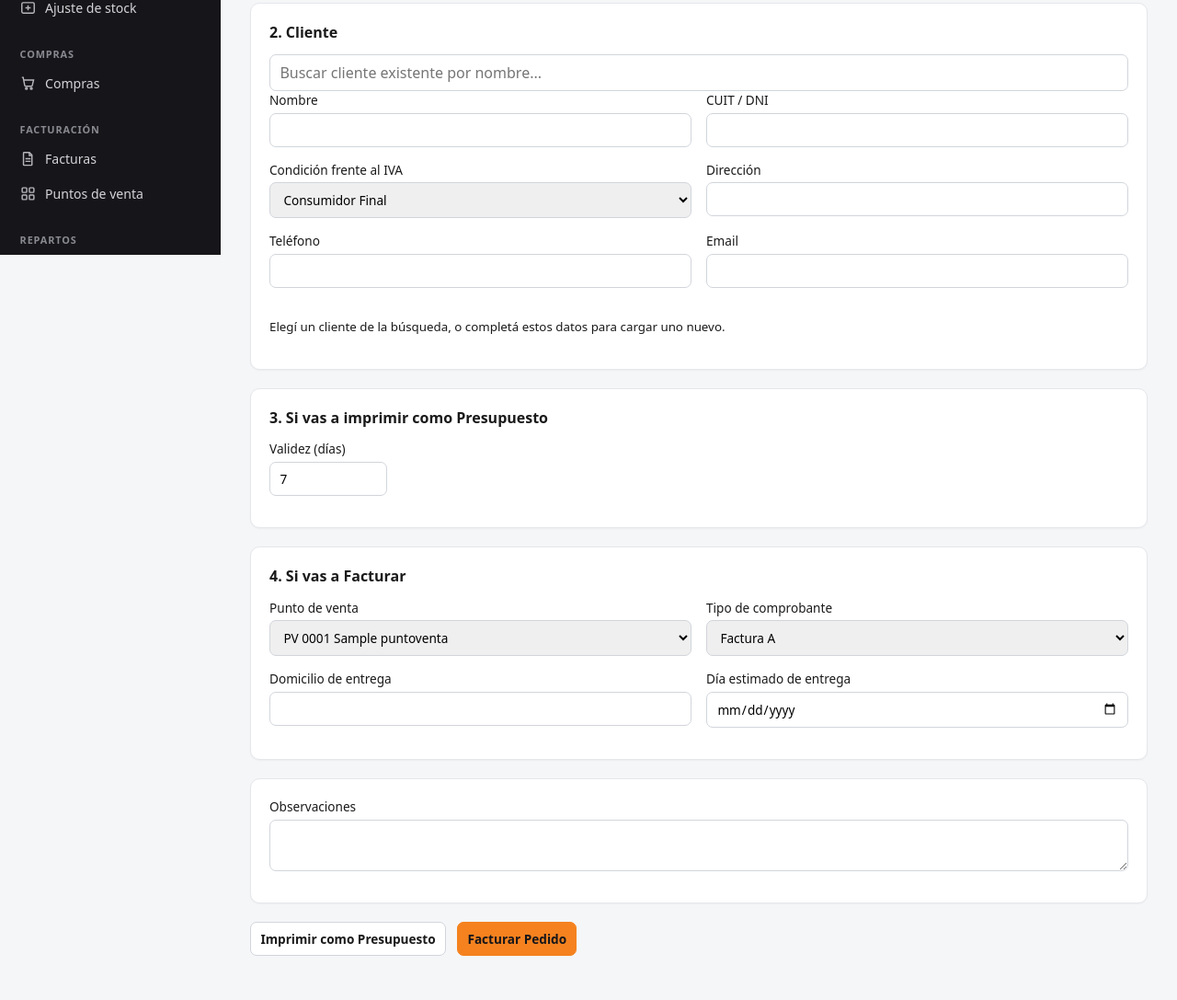
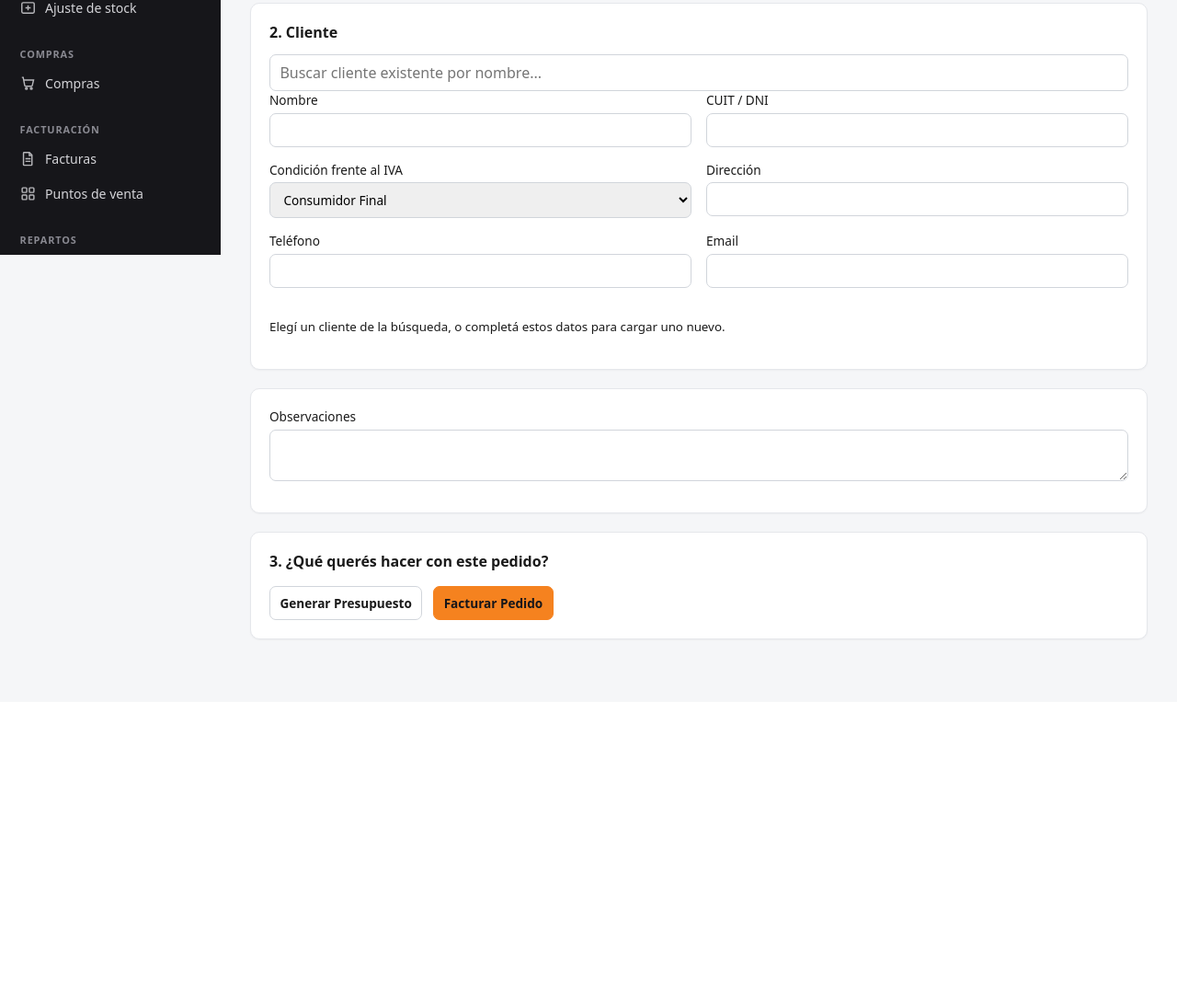
Before and after one commit to chouriortiz-hub/ERPcorralonnicola, a Django app: page /ventas/pedidos/nuevo/ in a window 1280 px wide. Shown: the part 523-1610 px from the top of the page at 92% size. After the commit the page ends 1219 px from the top, so only its background shows below. Run offline with Django 5.2, Linux system fonts and the light colour scheme; a user stored in the database is signed in; tables that the repository leaves empty hold one stand-in row (values such as "Sample post").

Commit message:
Mejorar impresion de comprobantes y flujo de nuevo pedido
Factura se imprime por duplicado (Original/Duplicado), se agrega logo
y aviso de "Guardar como PDF" en presupuesto y factura, y el alta de
pedido ahora separa con un paso explicito la eleccion entre generar
presupuesto o facturar antes de mostrar los datos de cada modo.

Co-Authored-By: Claude Sonnet 5 <noreply@anthropic.com>

```diff
--- a/ventas/templates/ventas/nuevo_pedido.html
+++ b/ventas/templates/ventas/nuevo_pedido.html
@@ -70,15 +70,37 @@
   </div>
 
   <div class="card">
-    <h2>3. Si vas a imprimir como Presupuesto</h2>
+    <label>Observaciones
+      <textarea name="observaciones" rows="2"></textarea>
+    </label>
+  </div>
+
+  <div class="card" id="elegir-modo">
+    <h2>3. ¿Qué querés hacer con este pedido?</h2>
+    <div class="actions">
+      <button type="button" id="btn-elegir-presupuesto">Generar Presupuesto</button>
+      {% if puede_facturar %}
+      <button type="button" id="btn-elegir-facturar" class="primary">Facturar Pedido</button>
+      {% else %}
+      <p><small>No tenés permiso para facturar pedidos. Solo podés generar presupuestos.</small></p>
+      {% endif %}
+    </div>
+  </div>
+
+  <div class="card" id="seccion-presupuesto" style="display:none">
+    <h2>Datos del Presupuesto</h2>
     <label>Validez (días)
       <input type="number" name="validez_dias" value="7" min="1" style="max-width:8rem">
     </label>
+    <div class="actions">
+      <button type="button" class="btn-volver">&larr; Volver</button>
+      <button type="submit" name="modo" value="presupuesto" class="primary">Confirmar Presupuesto e Imprimir</button>
+    </div>
   </div>
 
   {% if puede_facturar %}
-  <div class="card">
-    <h2>4. Si vas a Facturar</h2>
+  <div class="card" id="seccion-facturar" style="display:none">
+    <h2>Datos de Facturación</h2>
     <div class="grid-2">
       <label>Punto de venta
         <select name="punto_venta_id">
@@ -101,27 +123,14 @@
         <input type="date" name="fecha_entrega_estimada">
       </label>
     </div>
-  </div>
-  {% else %}
-  <div class="card">
-    <p>No tenés permiso para facturar pedidos. Solo podés generar presupuestos.</p>
+    <div class="actions">
+      <button type="button" class="btn-volver">&larr; Volver</button>
+      <button type="submit" name="modo" value="facturar" class="primary">Confirmar y Facturar</button>
+    </div>
   </div>
   {% endif %}
 
-  <div class="card">
-    <label>Observaciones
-      <textarea name="observaciones" rows="2"></textarea>
-    </label>
-  </div>
-
   <input type="hidden" name="carrito_json" id="carrito_json" value='{{ carrito_json }}'>
-
-  <div class="actions">
-    <button type="submit" name="modo" value="presupuesto">Imprimir como Presupuesto</button>
-    {% if puede_facturar %}
-    <button type="submit" name="modo" value="facturar" class="primary">Facturar Pedido</button>
-    {% endif %}
-  </div>
 </form>
 
 <script>
@@ -309,6 +318,39 @@
     carritoJsonInput.value = JSON.stringify(carrito);
   });
 
+  // --- Elegir modo (Presupuesto / Facturar): las secciones 3 y 4 están
+  // ocultas hasta que el vendedor elige qué hacer con el pedido armado.
+  const seccionPresupuesto = document.getElementById('seccion-presupuesto');
+  const seccionFacturar = document.getElementById('seccion-facturar');
+  const elegirModoCard = document.getElementById('elegir-modo');
+
+  function elegirModo(modo) {
+    elegirModoCard.style.display = 'none';
+    if (seccionPresupuesto) seccionPresupuesto.style.display = modo === 'presupuesto' ? '' : 'none';
+    if (seccionFacturar) seccionFacturar.style.display = modo === 'facturar' ? '' : 'none';
+    const objetivo = modo === 'presupuesto' ? seccionPresupuesto : seccionFacturar;
+    if (objetivo) objetivo.scrollIntoView({ behavior: 'smooth', block: 'start' });
+  }
+
+  function volverAElegir() {
+    elegirModoCard.style.display = '';
+    if (seccionPresupuesto) seccionPresupuesto.style.display = 'none';
+    if (seccionFacturar) seccionFacturar.style.display = 'none';
+    elegirModoCard.scrollIntoView({ behavior: 'smooth', block: 'start' });
+  }
+
+  const btnElegirPresupuesto = document.getElementById('btn-elegir-presupuesto');
+  if (btnElegirPresupuesto) btnElegirPresupuesto.addEventListener('click', function () { elegirModo('presupuesto'); });
+  const btnElegirFacturar = document.getElementById('btn-elegir-facturar');
+  if (btnElegirFacturar) btnElegirFacturar.addEventListener('click', function () { elegirModo('facturar'); });
+  document.querySelectorAll('.btn-volver').forEach(function (btn) {
+    btn.addEventListener('click', volverAElegir);
+  });
+
+  {% if modo %}
+  elegirModo('{{ modo }}');
+  {% endif %}
+
   renderCarrito();
 })();
 </script>
--- a/ventas/views.py
+++ b/ventas/views.py
@@ -113,11 +113,13 @@ def nuevo_pedido(request):
             return render(request, 'ventas/nuevo_pedido.html', {
                 **contexto_base,
                 'carrito_json': carrito_json,
+                'modo': modo,
             })
 
     return render(request, 'ventas/nuevo_pedido.html', {
         **contexto_base,
         'carrito_json': '[]',
+        'modo': '',
     })
 
 
```
Also changed, not shown: corralon_nicola/settings.py (+9 -0 lines), facturacion/templates/facturacion/_factura_copia.html (added, +51 -0 lines), facturacion/templates/facturacion/factura_print.html (+5 -40 lines), ventas/templates/ventas/presupuesto_print.html (+7 -1 lines), core/static/core/img/logo.svg (added).
